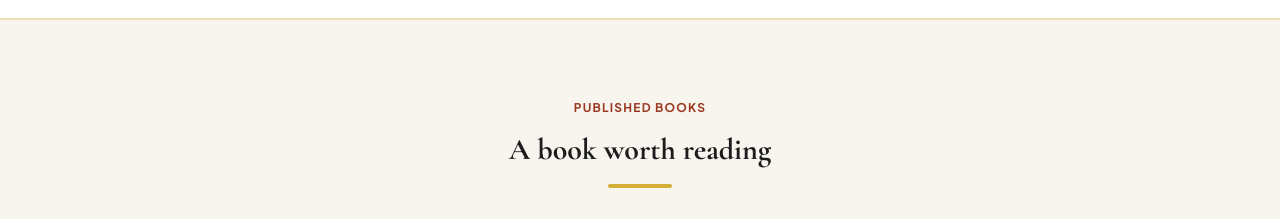
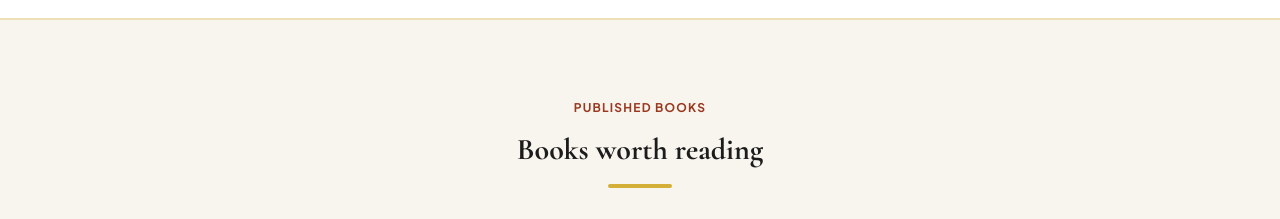
Before and after one commit to dreamhuntermoalosi-rgb/keatlegile-mabena-revised, a React (Vite) app: page / in a window 1280 px wide. Shown: the part 2980-3199 px from the top of the page. Built offline with nearby package versions, Linux system fonts and the light colour scheme; grey boxes are pictures that could not be loaded.

Commit message:
fix: 'A book worth reading' → 'Books worth reading'

```diff
--- a/src/pages/Home.tsx
+++ b/src/pages/Home.tsx
@@ -671,7 +671,7 @@ export const Home: React.FC = () => {
               Published Books
             </div>
             <h2 className="font-serif text-2xl sm:text-3xl md:text-3xl font-bold text-[#1C1C1C]">
-              A book worth reading
+              Books worth reading
             </h2>
             <div className="w-16 h-1 bg-[#D4AF37] mx-auto rounded-full" />
           </div>
```
